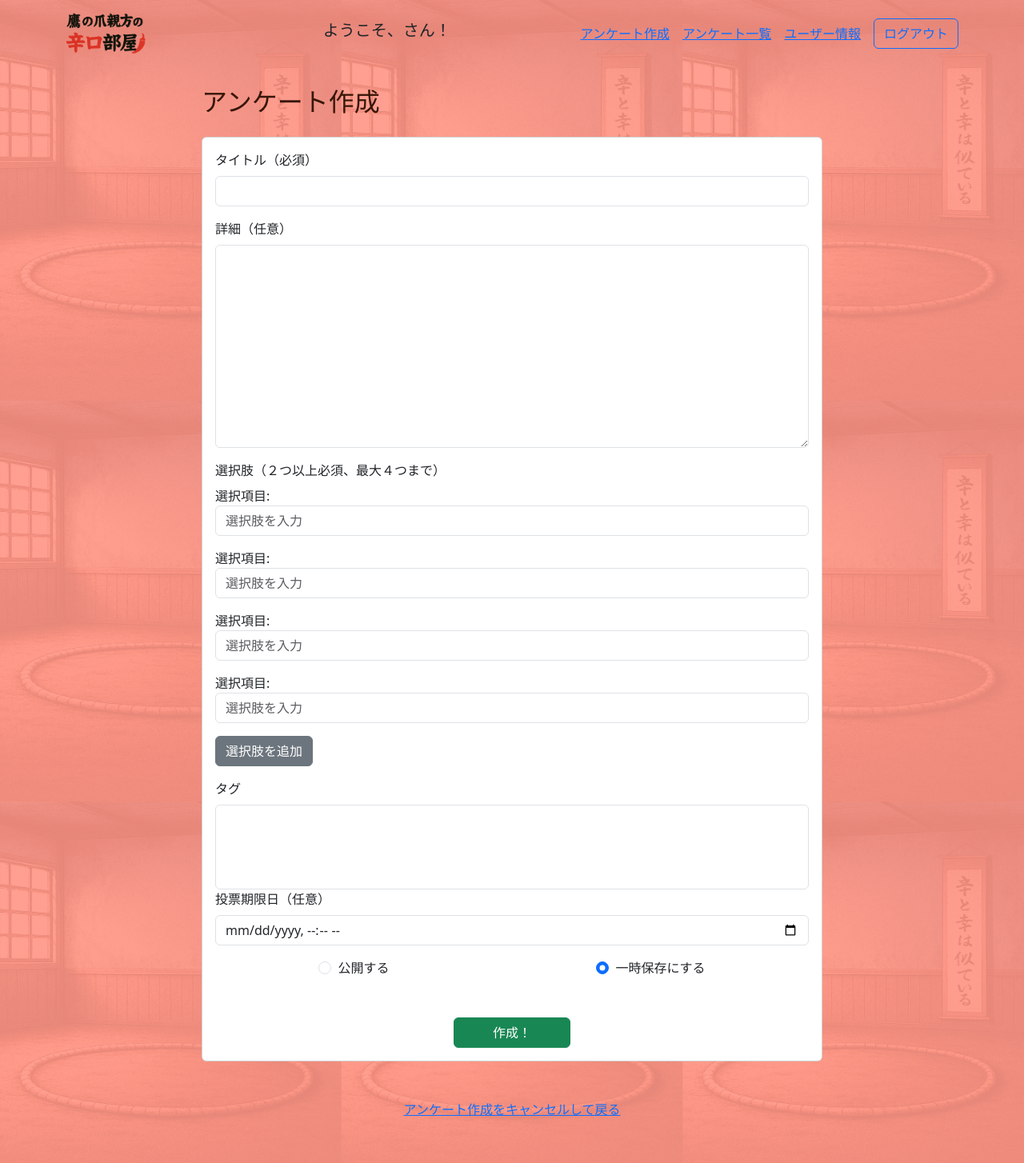
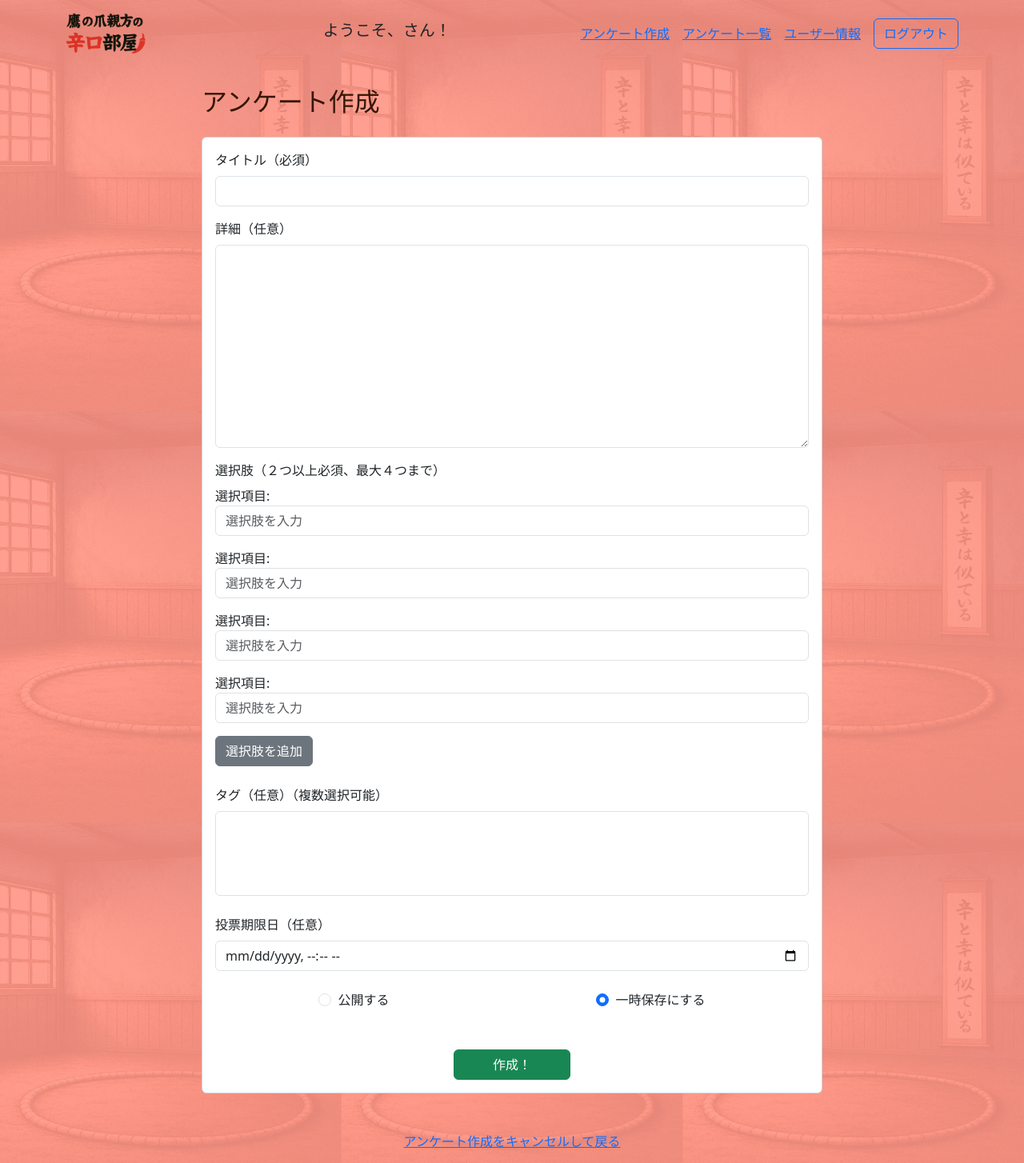
Before and after one commit to autumn-hackathon-c/Karakuchi-room-of-Taka-no-Tsume-Oyakata, a Django app: page /surveys/create/ in a window 1280 px wide. Shown: the top 1454 px of the page at 80% size. Run offline with Django 5.2, Linux system fonts and the light colour scheme; the visitor is signed in with stand-in values (Sample User, id 1); data that the repository does not hold is empty.

Commit message:
アンケートの詳細説明の表示を修正

```diff
--- a/src/karakuchi_room/templates/karakuchi_room/surveys_create.html
+++ b/src/karakuchi_room/templates/karakuchi_room/surveys_create.html
@@ -32,11 +32,11 @@
         </div>
         {% comment %} 選択肢　別途JSでの実装が必要 ここまで {% endcomment %}
         {% comment %} タグを選択 {% endcomment %}
-        <div>
-            <label class="form-label" for="{{ form.tag_survey.id_for_label }}">タグ</label>
+        <div class="mt-4">
+            <label class="form-label" for="{{ form.tag_survey.id_for_label }}">タグ（任意）（複数選択可能）</label>
             {{ form.tag_survey }}
         </div>
-        <div class="mb-3">
+        <div class="my-4">
             <label class="form-label" for="{{ form.end_at.id_for_label }}">投票期限日（任意）</label>
             {{ form.end_at}}
         </div>
--- a/src/karakuchi_room/templates/karakuchi_room/surveys_detail.html
+++ b/src/karakuchi_room/templates/karakuchi_room/surveys_detail.html
@@ -36,8 +36,12 @@
 {% comment %} <div class="d-flex justify-content-end">
     <span class="col-auto">2026/1/20</span>
 </div> {% endcomment %}
-<div class="discription border border-secondary p-2 mt-3">
+<div class="discription border border-secondary p-2 my-3">
+    {% if survey.description %}
     <p>{{ survey.description }}</p>
+    {% else %}
+    <p>アンケートの詳細説明はありません</p>
+    {% endif %}
 </div>
 {% comment %} 円グラフ chart.jsで実装する {% endcomment %}
 <div class="m-3 p-3">
--- a/src/karakuchi_room/templates/karakuchi_room/votes_detail.html
+++ b/src/karakuchi_room/templates/karakuchi_room/votes_detail.html
@@ -12,7 +12,11 @@
     <span>投票期限：{{ survey.end_at }}</span>
 </div>
 <div class="discription border border-secondary p-2 my-3">
+    {% if survey.description %}
     <p>{{ survey.description }}</p>
+    {% else %}
+    <p>アンケートの詳細説明はありません</p>
+    {% endif %}
 </div>
 <div class="h4 mt-5">
     <p>あなたはどう思う？</p>
--- a/src/karakuchi_room/templates/karakuchi_room/votes_edit.html
+++ b/src/karakuchi_room/templates/karakuchi_room/votes_edit.html
@@ -12,7 +12,11 @@
     <span>投票期限：{{ survey.end_at }}</span>
 </div>
 <div class="discription border border-secondary p-2 my-3">
+    {% if survey.description %}
     <p>{{ survey.description }}</p>
+    {% else %}
+    <p>アンケートの詳細説明はありません</p>
+    {% endif %}
 </div>
 <form action="" method="post">
     {% csrf_token %}
```
Also changed, not shown: src/karakuchi_room/templates/karakuchi_room/votes_create.html (+5 -3 lines).
